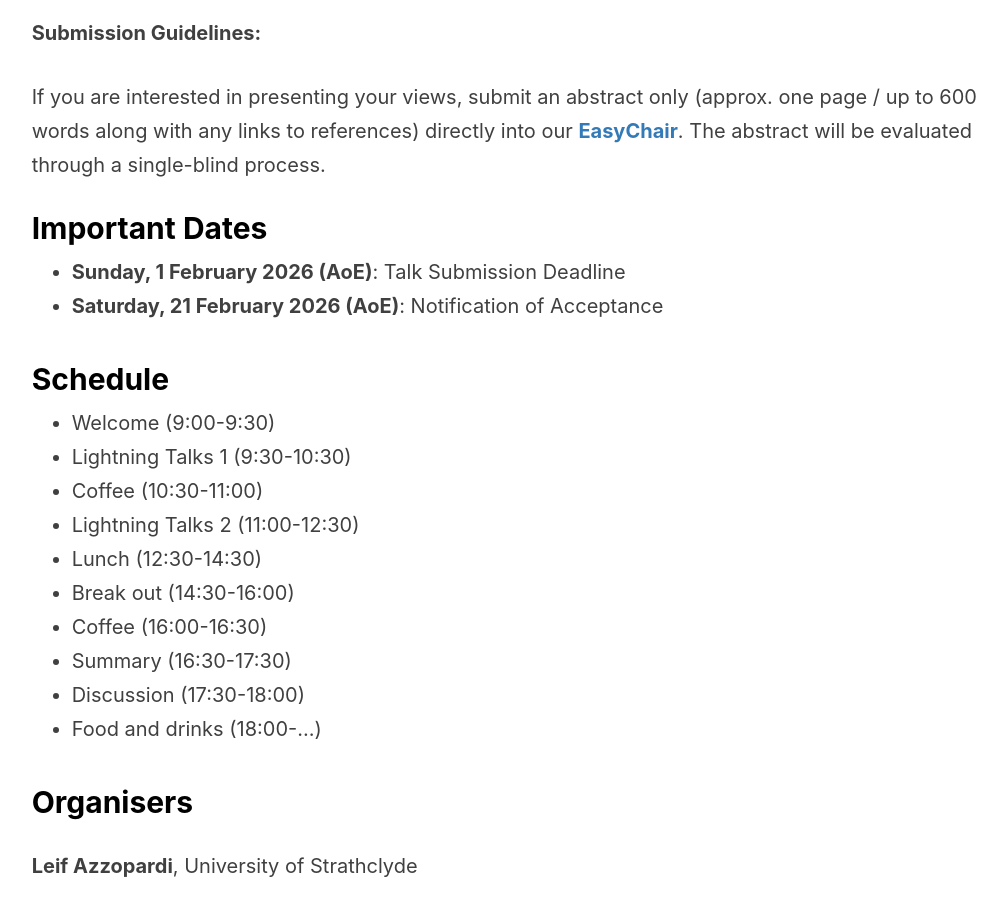
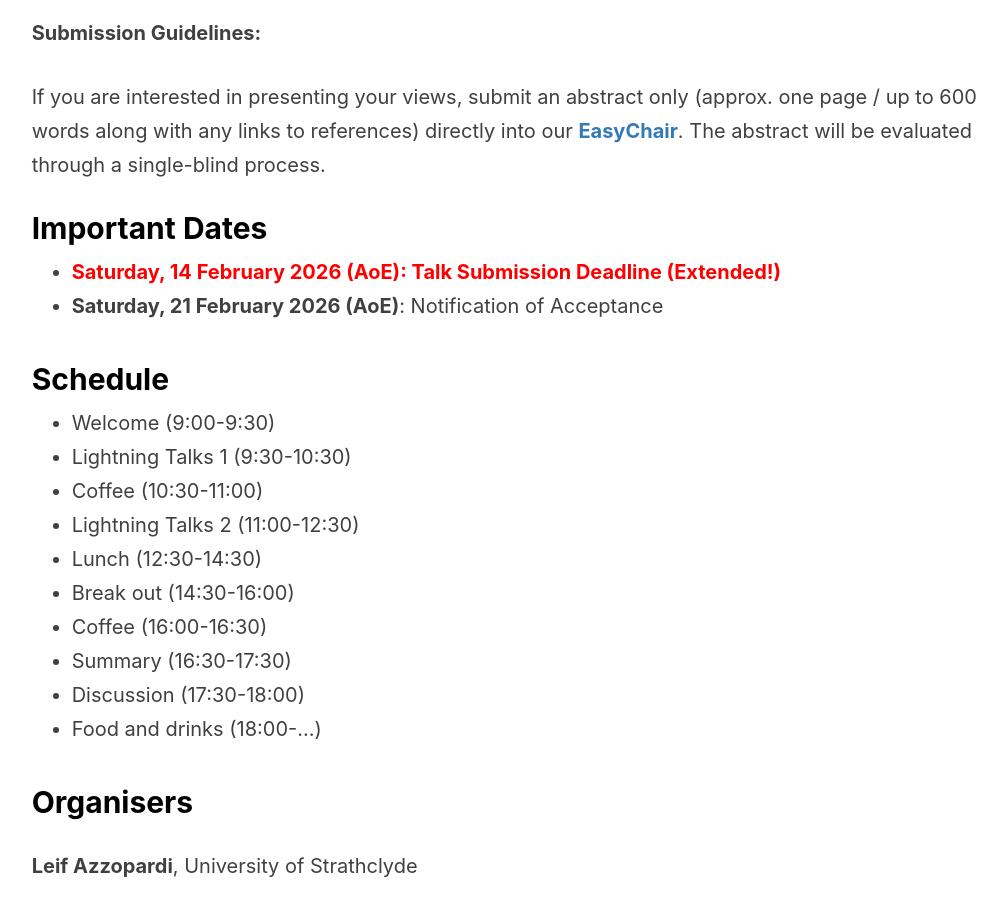
Before and after one commit to SearchFutures/SearchFutures.github.io, a Jekyll site: the page built from index.md, in a window 1280 px wide and 900 px high, scrolled down 3647 px. Shown: the whole window, without its empty margins (90-1097 px from the left). Built offline with Jekyll 4.4.1, drawn with Linux system fonts in a browser that asks for light colours; nearby versions of some CDN libraries; our own code applies the rules of GitHub Pages for plain Markdown files.

Commit message:
Update index.md DDL

```diff
--- a/index.md
+++ b/index.md
@@ -83,7 +83,7 @@ If you are interested in presenting your views, submit an abstract only (approx.
 
 ## <a name='Important Dates' style="color: black; text-decoration: none; text-align: center;"> Important Dates </a>
 
-- **Sunday, 1 February 2026 (AoE)**: Talk Submission Deadline
+- <span style="color: red; font-weight: bold;">**Saturday, 14 February 2026 (AoE)**: Talk Submission Deadline (Extended!)</span>
 - **Saturday, 21 February 2026 (AoE)**: Notification of Acceptance
 
 ## <a name='Schedule' style="color: black !important; text-decoration: none; text-align: center;"> Schedule </a>
```
